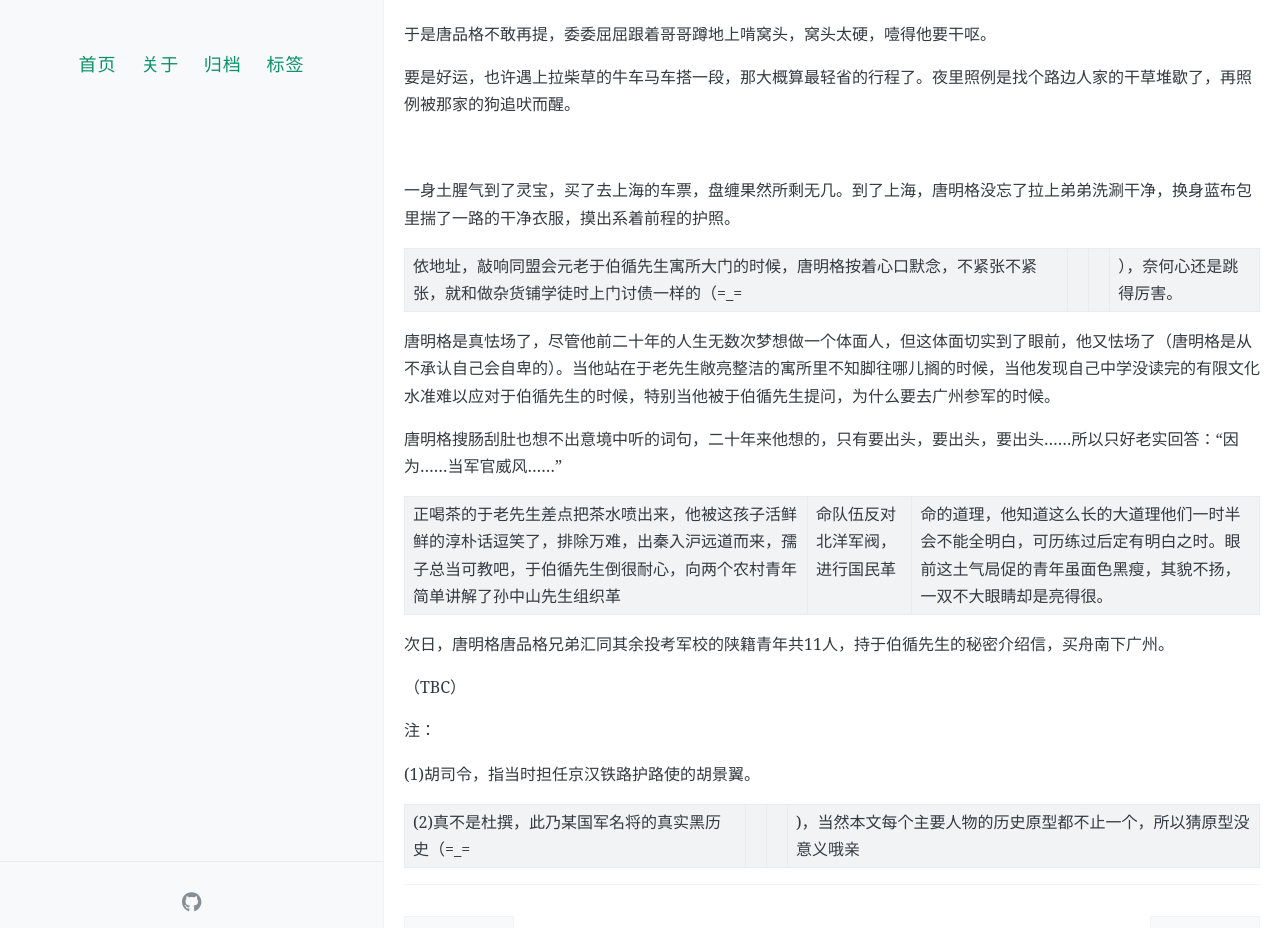
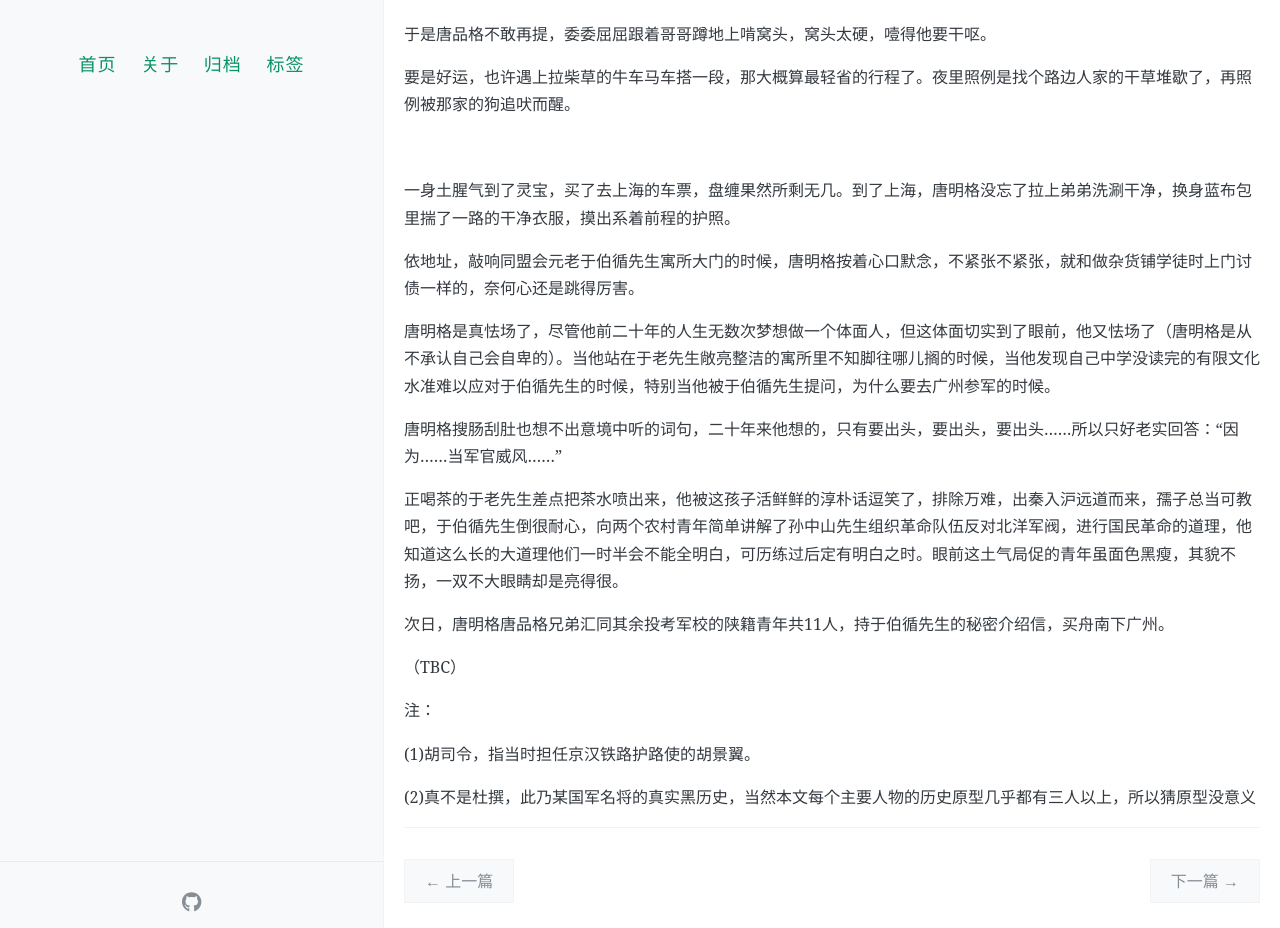
Before and after one commit to qianmawandou/frozenground06, a Jekyll site: the page built from _posts/2022-04-10-chapter04.md, in a window 1280 px wide and 1400 px high, scrolled down 1045 px. Shown: the part 399-1327 px from the top of the window. Built offline with Jekyll 4.4.1, drawn with Linux system fonts in a browser that asks for light colours; comment, search, counter and statistics services are not loaded.

Commit message:
Update 2022-04-10-chapter04.md

```diff
--- a/_posts/2022-04-10-chapter04.md
+++ b/_posts/2022-04-10-chapter04.md
@@ -56,13 +56,13 @@ comments: true
 
 一身土腥气到了灵宝，买了去上海的车票，盘缠果然所剩无几。到了上海，唐明格没忘了拉上弟弟洗涮干净，换身蓝布包里揣了一路的干净衣服，摸出系着前程的护照。
 
-依地址，敲响同盟会元老于伯循先生寓所大门的时候，唐明格按着心口默念，不紧张不紧张，就和做杂货铺学徒时上门讨债一样的（=_=|||），奈何心还是跳得厉害。
+依地址，敲响同盟会元老于伯循先生寓所大门的时候，唐明格按着心口默念，不紧张不紧张，就和做杂货铺学徒时上门讨债一样的，奈何心还是跳得厉害。
 
 唐明格是真怯场了，尽管他前二十年的人生无数次梦想做一个体面人，但这体面切实到了眼前，他又怯场了（唐明格是从不承认自己会自卑的）。当他站在于老先生敞亮整洁的寓所里不知脚往哪儿搁的时候，当他发现自己中学没读完的有限文化水准难以应对于伯循先生的时候，特别当他被于伯循先生提问，为什么要去广州参军的时候。
 
 唐明格搜肠刮肚也想不出意境中听的词句，二十年来他想的，只有要出头，要出头，要出头……所以只好老实回答：“因为……当军官威风……”
 
-正喝茶的于老先生差点把茶水喷出来，他被这孩子活鲜鲜的淳朴话逗笑了，排除万难，出秦入沪远道而来，孺子总当可教吧，于伯循先生倒很耐心，向两个农村青年简单讲解了孙中山先生组织革|命队伍反对北洋军阀，进行国民革|命的道理，他知道这么长的大道理他们一时半会不能全明白，可历练过后定有明白之时。眼前这土气局促的青年虽面色黑瘦，其貌不扬，一双不大眼睛却是亮得很。
+正喝茶的于老先生差点把茶水喷出来，他被这孩子活鲜鲜的淳朴话逗笑了，排除万难，出秦入沪远道而来，孺子总当可教吧，于伯循先生倒很耐心，向两个农村青年简单讲解了孙中山先生组织革命队伍反对北洋军阀，进行国民革命的道理，他知道这么长的大道理他们一时半会不能全明白，可历练过后定有明白之时。眼前这土气局促的青年虽面色黑瘦，其貌不扬，一双不大眼睛却是亮得很。
 
 次日，唐明格唐品格兄弟汇同其余投考军校的陕籍青年共11人，持于伯循先生的秘密介绍信，买舟南下广州。
 
@@ -72,4 +72,4 @@ comments: true
 
 (1)胡司令，指当时担任京汉铁路护路使的胡景翼。
 
- (2)真不是杜撰，此乃某国军名将的真实黑历史（=_=|||)，当然本文每个主要人物的历史原型都不止一个，所以猜原型没意义哦亲
+ (2)真不是杜撰，此乃某国军名将的真实黑历史，当然本文每个主要人物的历史原型几乎都有三人以上，所以猜原型没意义
```
